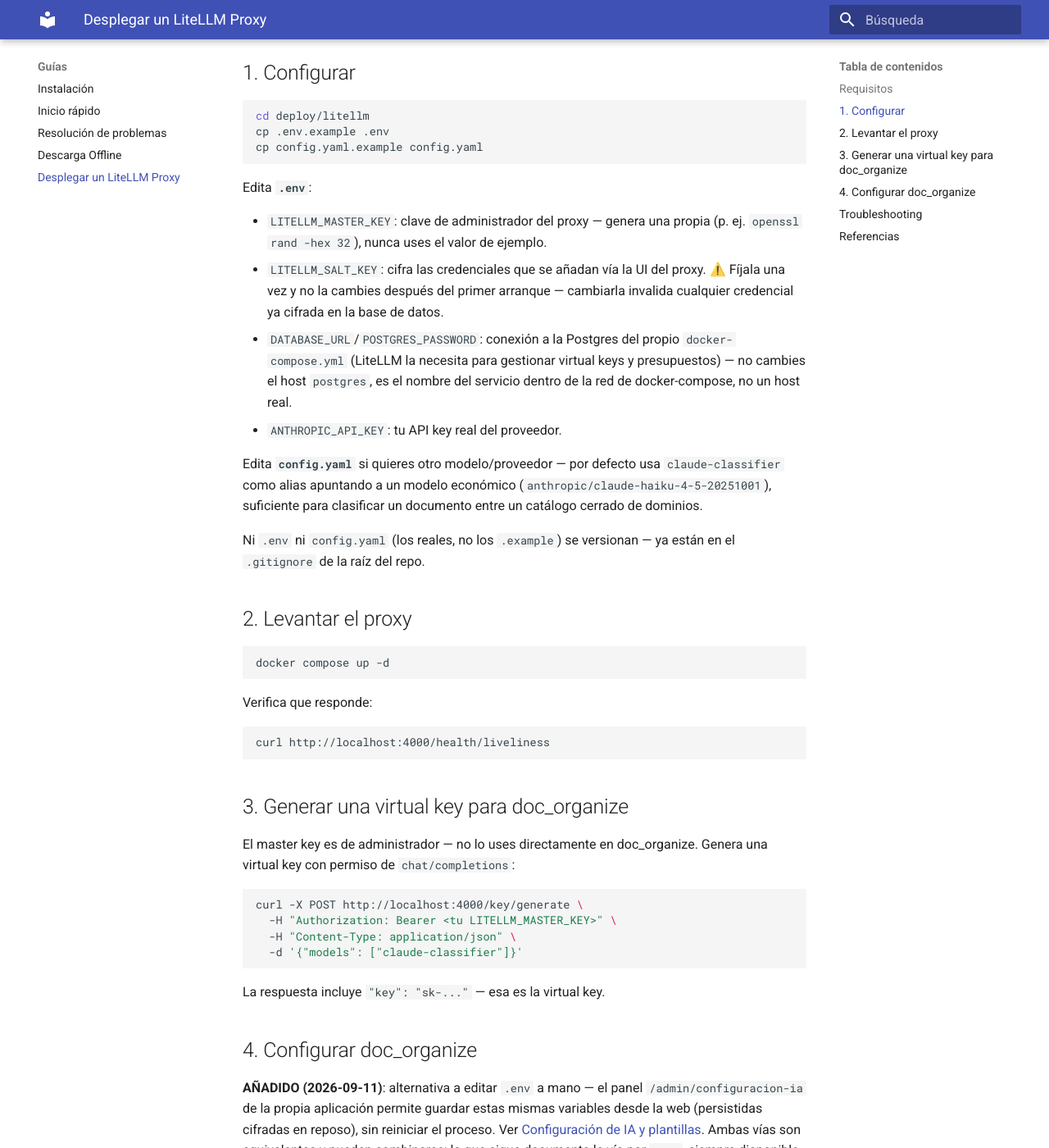
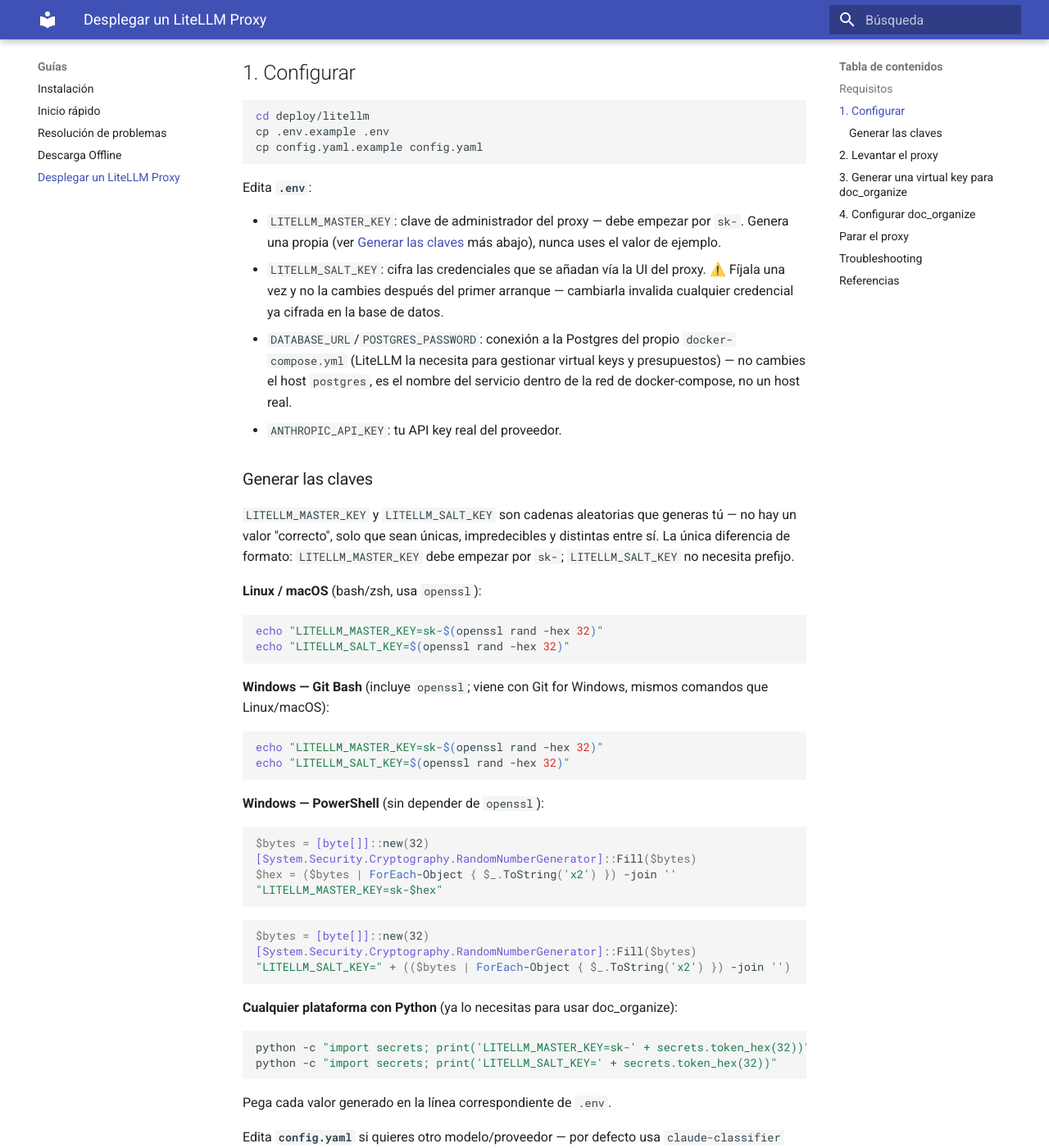
Before and after one commit to fmanza/doc_organize, an MkDocs documentation site: the page built from docs/guides/litellm_proxy_setup.md, in a window 1280 px wide and 1400 px high, scrolled down 728 px. Shown: the whole window at 82% size. Built offline with MkDocs 1.6.1 and Material for MkDocs 9.7.7, drawn with Linux system fonts in a browser that asks for light colours; some of the changed text lies outside the part shown.

Commit message:
Actualización de guias

````diff
--- a/docs/guides/litellm_proxy_setup.md
+++ b/docs/guides/litellm_proxy_setup.md
@@ -31,8 +31,9 @@
 
 Edita **`.env`**:
 
-- `LITELLM_MASTER_KEY`: clave de administrador del proxy — genera una propia
-  (p. ej. `openssl rand -hex 32`), nunca uses el valor de ejemplo.
+- `LITELLM_MASTER_KEY`: clave de administrador del proxy — debe empezar por
+  `sk-`. Genera una propia (ver [Generar las claves](#generar-las-claves) más
+  abajo), nunca uses el valor de ejemplo.
 - `LITELLM_SALT_KEY`: cifra las credenciales que se añadan vía la UI del proxy.
   ⚠️ Fíjala una vez y no la cambies después del primer arranque — cambiarla
   invalida cualquier credencial ya cifrada en la base de datos.
@@ -41,6 +42,52 @@
   presupuestos) — no cambies el host `postgres`, es el nombre del servicio
   dentro de la red de docker-compose, no un host real.
 - `ANTHROPIC_API_KEY`: tu API key real del proveedor.
+
+### Generar las claves
+
+`LITELLM_MASTER_KEY` y `LITELLM_SALT_KEY` son cadenas aleatorias que generas
+tú — no hay un valor "correcto", solo que sean únicas, impredecibles y
+distintas entre sí. La única diferencia de formato: `LITELLM_MASTER_KEY` debe
+empezar por `sk-`; `LITELLM_SALT_KEY` no necesita prefijo.
+
+**Linux / macOS** (bash/zsh, usa `openssl`):
+
+```bash
+echo "LITELLM_MASTER_KEY=sk-$(openssl rand -hex 32)"
+echo "LITELLM_SALT_KEY=$(openssl rand -hex 32)"
+```
+
+**Windows — Git Bash** (incluye `openssl`; viene con Git for Windows, mismos
+comandos que Linux/macOS):
+
+```bash
+echo "LITELLM_MASTER_KEY=sk-$(openssl rand -hex 32)"
+echo "LITELLM_SALT_KEY=$(openssl rand -hex 32)"
+```
+
+**Windows — PowerShell** (sin depender de `openssl`):
+
+```powershell
+$bytes = [byte[]]::new(32)
+[System.Security.Cryptography.RandomNumberGenerator]::Fill($bytes)
+$hex = ($bytes | ForEach-Object { $_.ToString('x2') }) -join ''
+"LITELLM_MASTER_KEY=sk-$hex"
+```
+
+```powershell
+$bytes = [byte[]]::new(32)
+[System.Security.Cryptography.RandomNumberGenerator]::Fill($bytes)
+"LITELLM_SALT_KEY=" + (($bytes | ForEach-Object { $_.ToString('x2') }) -join '')
+```
+
+**Cualquier plataforma con Python** (ya lo necesitas para usar doc_organize):
+
+```bash
+python -c "import secrets; print('LITELLM_MASTER_KEY=sk-' + secrets.token_hex(32))"
+python -c "import secrets; print('LITELLM_SALT_KEY=' + secrets.token_hex(32))"
+```
+
+Pega cada valor generado en la línea correspondiente de `.env`.
 
 Edita **`config.yaml`** si quieres otro modelo/proveedor — por defecto usa
 `claude-classifier` como alias apuntando a un modelo económico
@@ -131,6 +178,33 @@
 doc_organize[context]`) para `pyyaml` (generación de `mkdocs.yml`) — el cliente
 de clasificación en sí solo usa `httpx`, ya incluido en el extra `ai`.
 
+## Parar el proxy
+
+```bash
+cd deploy/litellm
+docker compose stop
+```
+
+Detiene los contenedores (`litellm` y `postgres`) sin borrarlos — las virtual
+keys y la config ya generadas quedan intactas para el próximo `docker compose
+up -d` (usa `docker compose start` para reanudarlos sin recrearlos, o `up -d`
+si has tocado `.env`/`config.yaml`/`docker-compose.yml`).
+
+Si además quieres eliminar los contenedores (por ejemplo, antes de un `up -d`
+tras editar `docker-compose.yml`):
+
+```bash
+docker compose down
+```
+
+Esto **no** borra el volumen `litellm_postgres_data`: las virtual keys
+generadas en el paso 3 se conservan. Solo si necesitas empezar de cero (perder
+todas las virtual keys y tener que regenerarlas):
+
+```bash
+docker compose down -v   # ⚠️ borra también la Postgres con las virtual keys
+```
+
 ## Troubleshooting
 
 **Puerto 4000 ocupado**: cambia `LITELLM_PORT` en `.env` (p. ej. `LITELLM_PORT=4001`)
````
Also changed, not shown: 1 other file.
